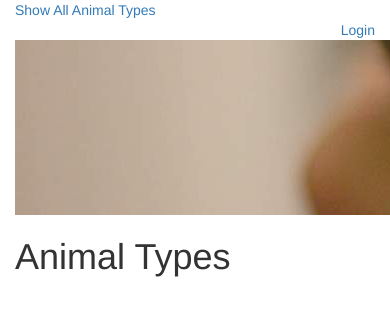
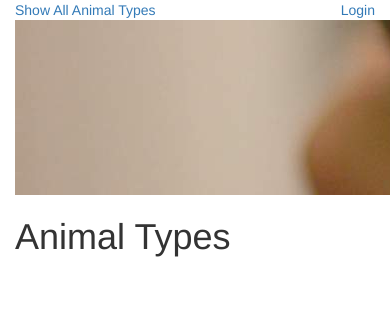
Before and after one commit to jasonbodman/petstore, a Flask app: page / in a window 390 px wide; the page is wider, and only the part inside the window is pictured. Shown: the top 316 px of that part. Run offline with Flask 2, Linux system fonts and the light colour scheme; some libraries are stand-ins or nearby versions.

Commit message:
add styles to make header.html mobile responsive

```diff
--- a/templates/header.html
+++ b/templates/header.html
@@ -1,17 +1,16 @@
-<div class="row">
-  <div class="col-md-6 text-left">
+<div class="row padding-top">
+  <div class="col-md-6 col-sm-6 col-xs-6 text-left">
     <a href="{{url_for('showTypes')}}">Show All Animal Types</a>
   </div>
-  <div class="col-md-6 text-right">
+  <div class="col-md-6 col-sm-6 col-xs-6 text-right">
         {%if 'username' not in session %}
     <a href="{{url_for('showLogin')}}">Login</a>
     {% else %}
     <a href="{{url_for('disconnect')}}">Logout</a>
     {% endif %}
-
   </div>
 </div>
-<div class="row">
+<div class="row banner padding-top">
   <div class="col-md-12">
     <img src="{{url_for('static', filename='header.jpeg')}}">
   </div>
--- a/templates/main.html
+++ b/templates/main.html
@@ -2,6 +2,7 @@
 <html>
   <head>
     <link rel="stylesheet" href="//netdna.bootstrapcdn.com/bootstrap/3.1.1/css/bootstrap.min.css">
+    <link href="https://fonts.googleapis.com/css?family=Montserrat" rel="stylesheet">
 		<link rel=stylesheet type=text/css href="{{ url_for('static', filename='styles.css') }}">
   </head>
   <body>
```
